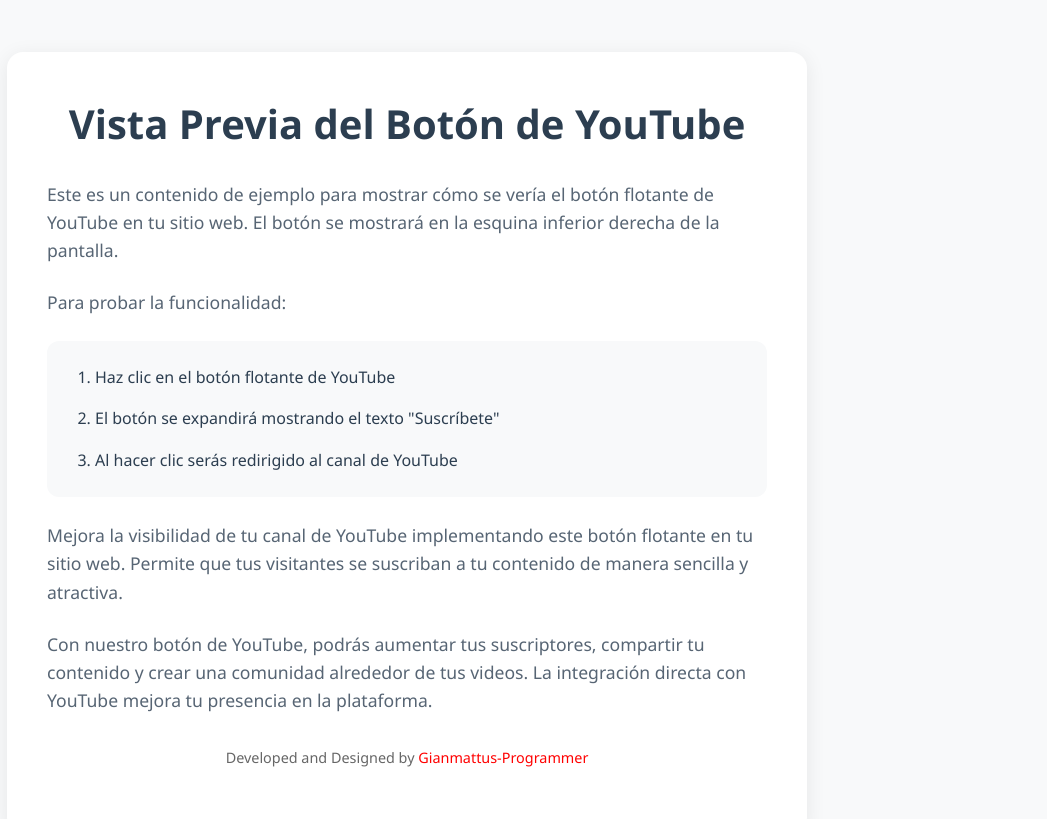
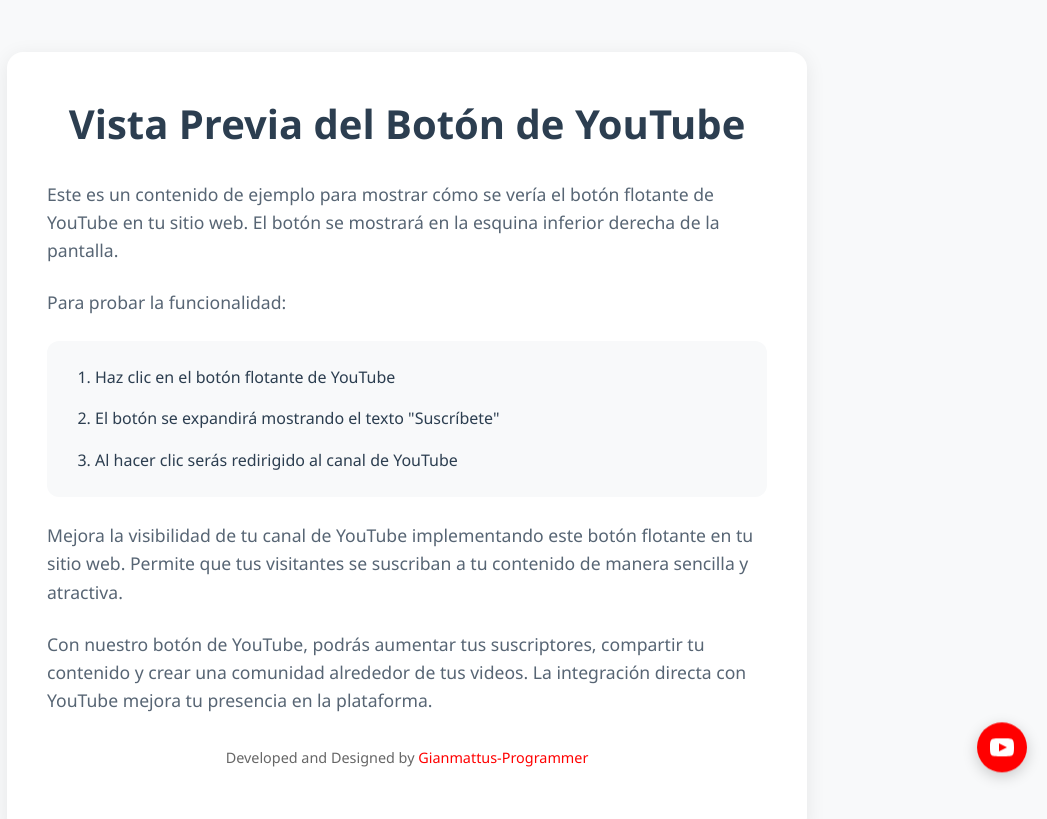
Before and after one commit to gianmattus-programmer/Youtube-Floating-Button, a plain HTML site: page index.html in a window 1280 px wide. Shown: the whole page, without its empty margins (233-1280 px from the left). Drawn offline with Linux system fonts and the light colour scheme.

Commit message:
Update index.html

```diff
--- a/index.html
+++ b/index.html
@@ -144,7 +144,7 @@
     </div>
 
     <!-- Script principal del botón flotante -->
-    <script src="github.js"></script>
+    <script src="https://cdn.jsdelivr.net/gh/gianmattus-programmer/Youtube-Floating-Button/dist/script.js"></script>
 
     <!--
         @note Fin de la página de demostración
```
